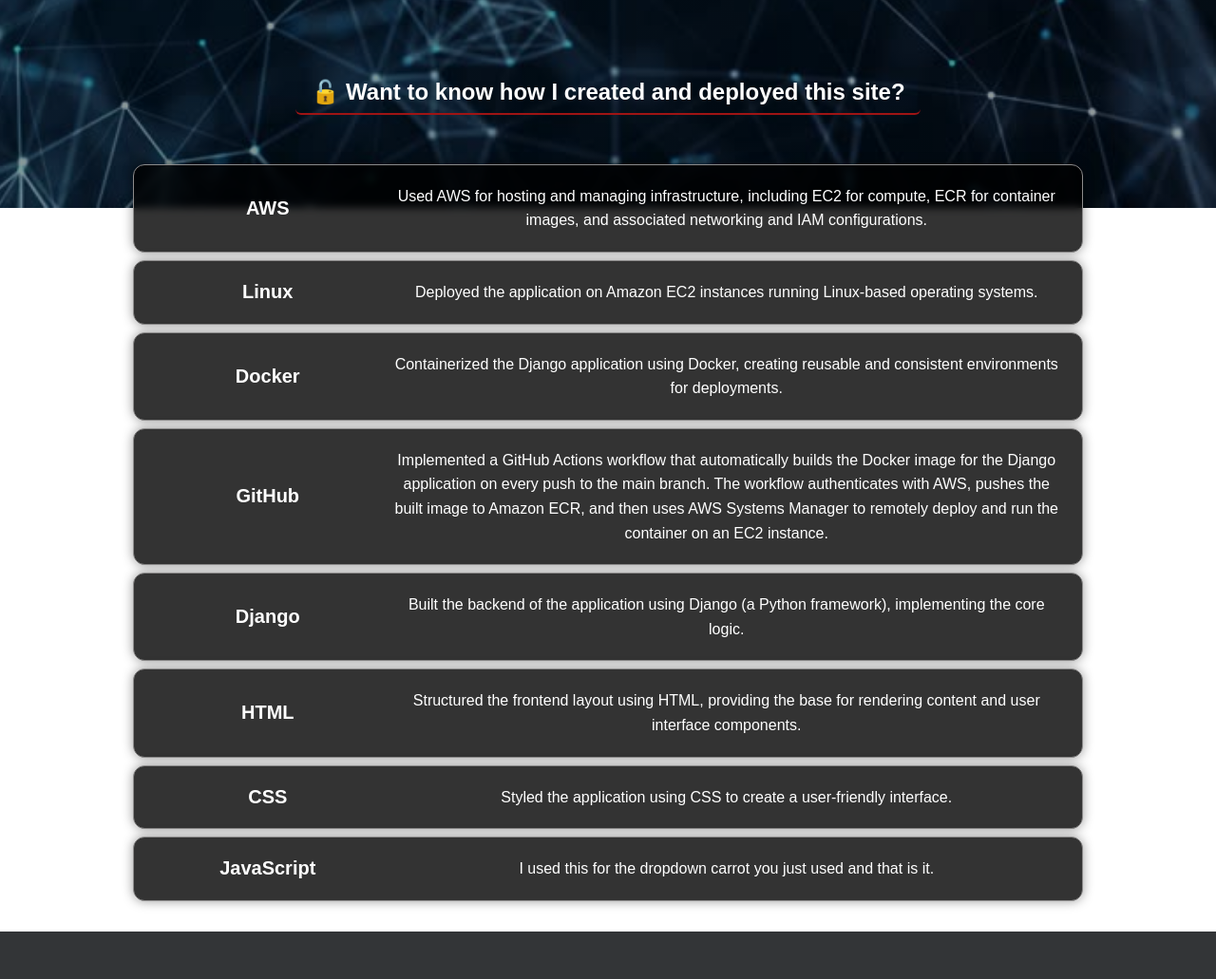
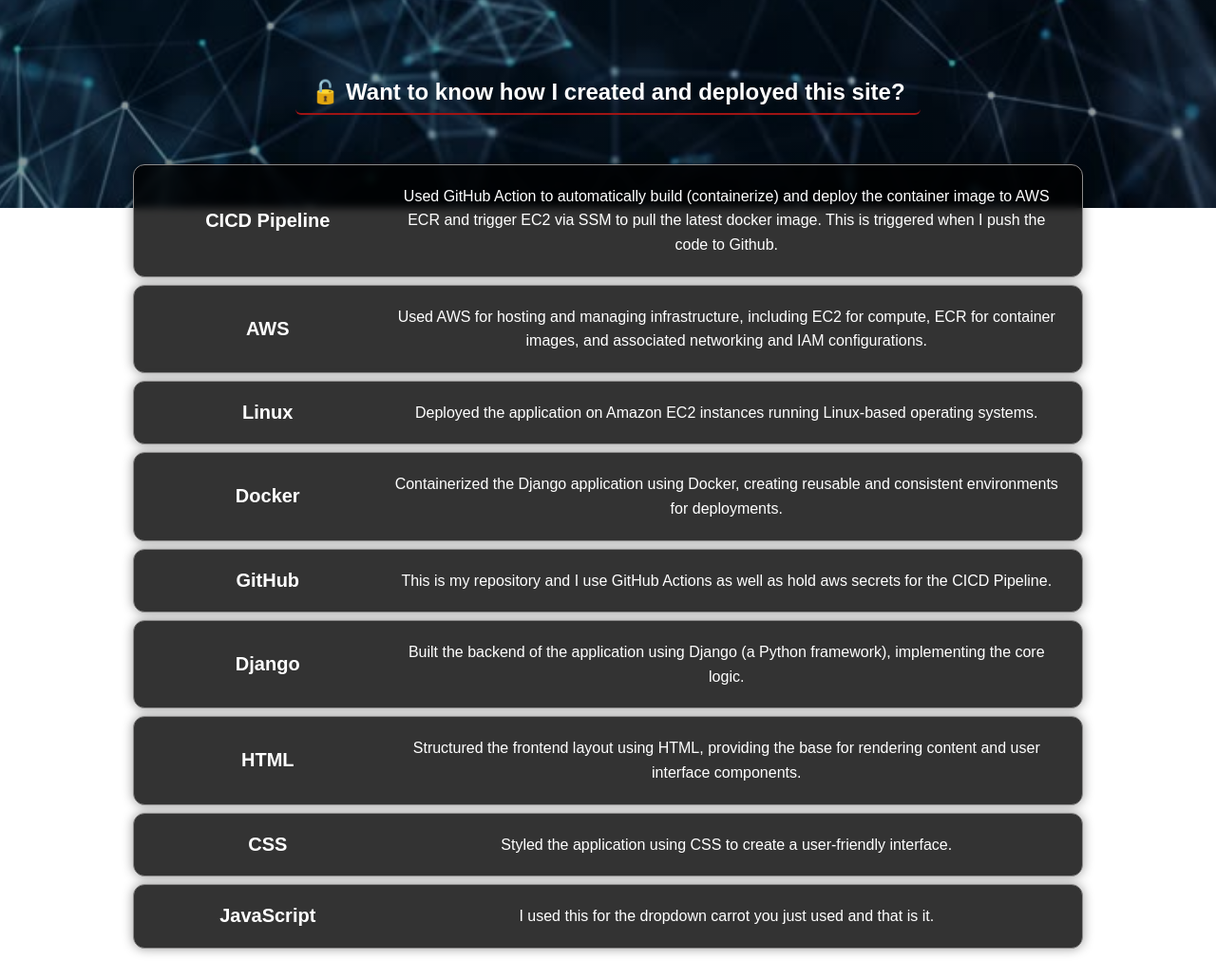
Before and after one commit to hersheyar/Personal-Website, a Django app: page / in a window 1280 px wide, after a click that opens the changed part. Shown: the part 581-1612 px from the top of the page at 95% size. Before the commit the page ends 1562 px from the top, so only its background shows below. Run offline with Django 5.2, Linux system fonts and the light colour scheme.

Commit message:
home page change

```diff
--- a/templates/pages/home.html
+++ b/templates/pages/home.html
@@ -39,6 +39,11 @@
     </h2>
     <div class="skill-grid">
         <div class="skill-row">
+            <div class="skill-title">CICD Pipeline</div>
+            <div class="skill-desc">Used GitHub Action to automatically build (containerize) and deploy the container image to AWS ECR and trigger EC2 via SSM to pull the latest docker image.
+                This is triggered when I push the code to Github. </div>
+        </div>
+        <div class="skill-row">
             <div class="skill-title">AWS</div>
             <div class="skill-desc">Used AWS for hosting and managing infrastructure, including EC2 for compute, ECR for container images, and associated networking and IAM configurations.</div>
         </div>
@@ -52,9 +57,7 @@
         </div>
         <div class="skill-row">
             <div class="skill-title">GitHub</div>
-            <div class="skill-desc">Implemented a GitHub Actions workflow that automatically builds the Docker image for the Django application on every push
-                to the main branch. The workflow authenticates with AWS, pushes the built image to Amazon ECR,
-                and then uses AWS Systems Manager to remotely deploy and run the container on an EC2 instance.</div>
+            <div class="skill-desc">This is my repository and I use GitHub Actions as well as hold aws secrets for the CICD Pipeline.</div>
         </div>
         <div class="skill-row">
             <div class="skill-title">Django</div>
```
